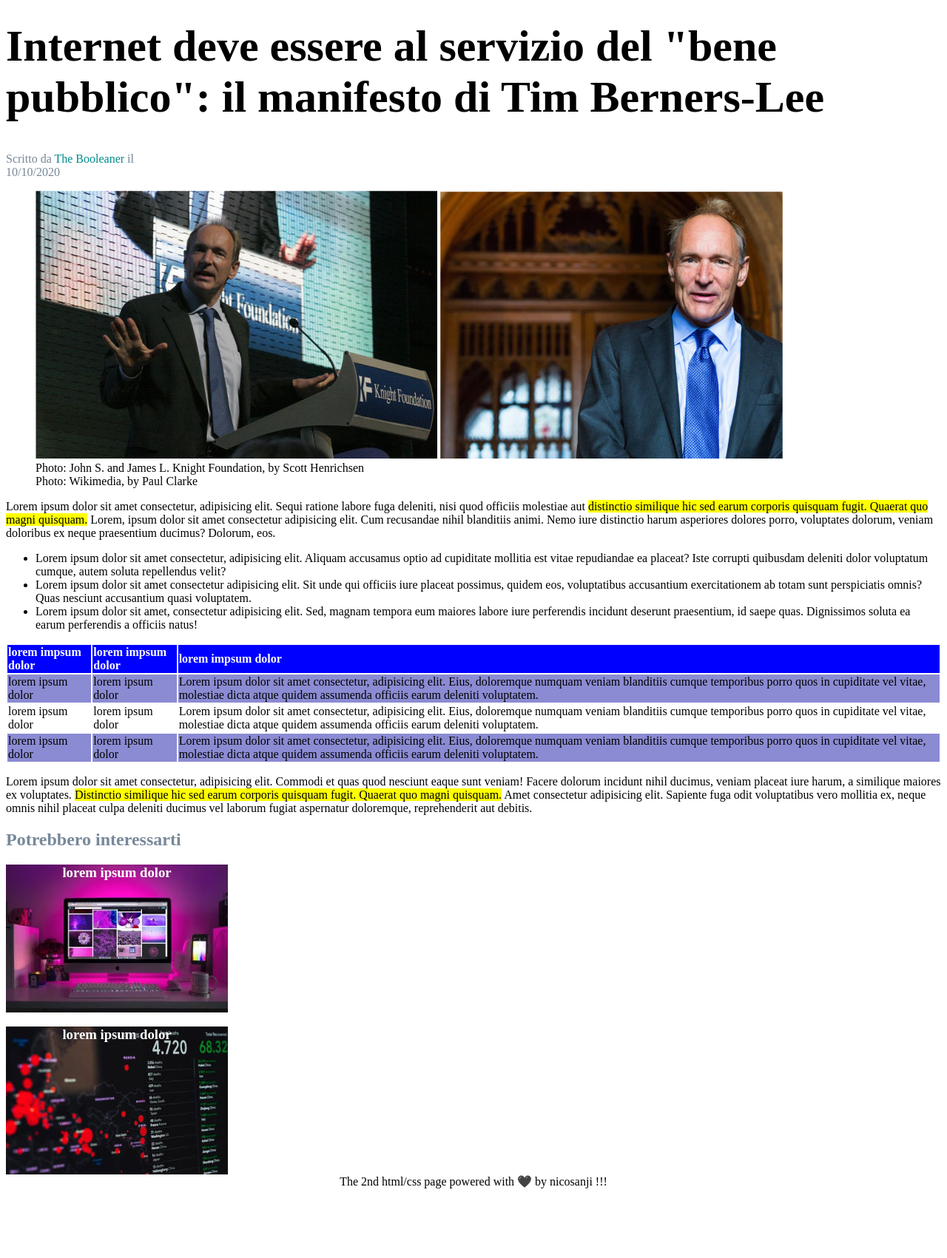
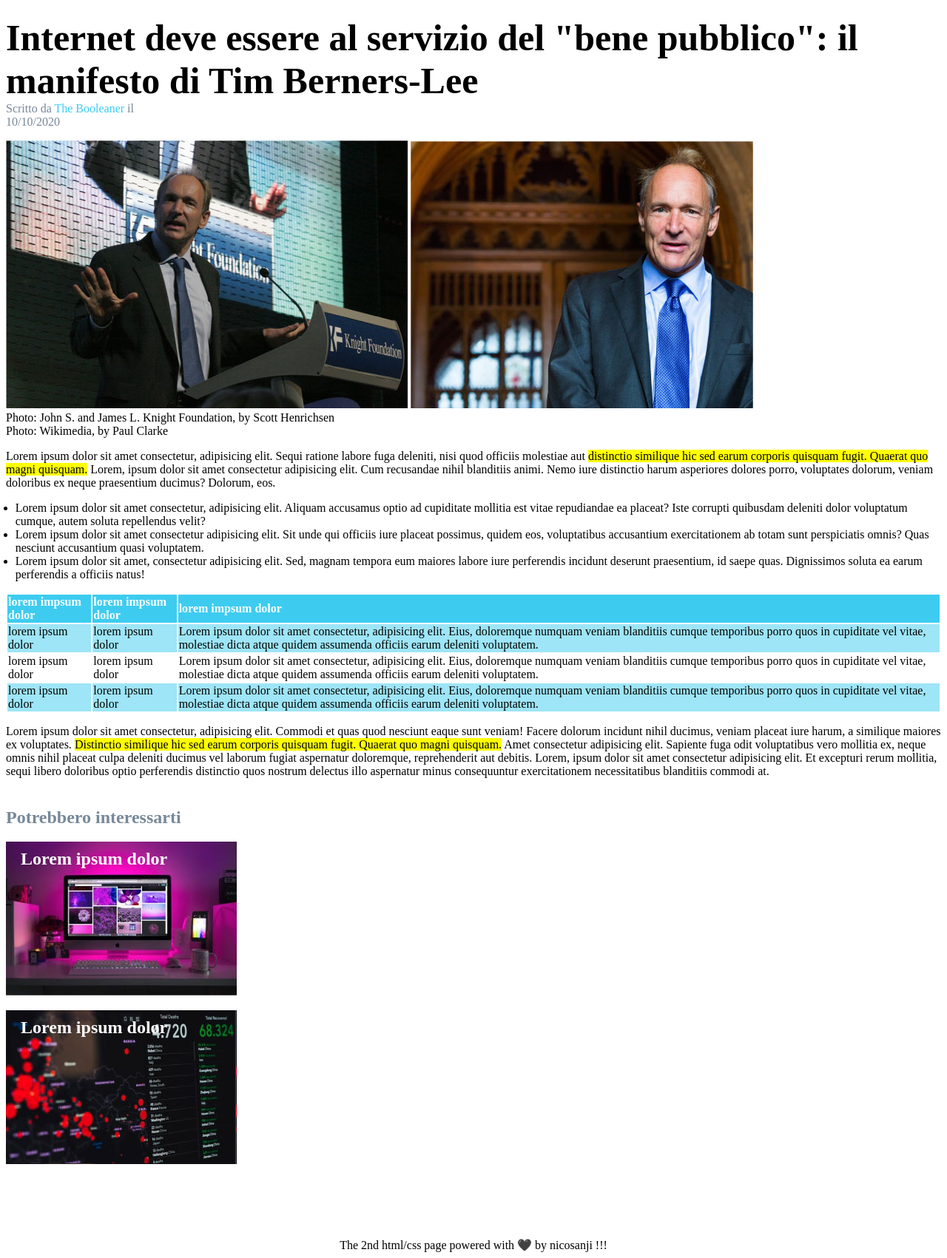
Before and after one commit to nicosanji/html-css-booleaner, a plain HTML site: page index.html in a window 1280 px wide. Shown: the part 180-1881 px from the top of the page at 74% size. Before the commit the page ends 1795 px from the top, so only its background shows below. Drawn offline with Linux system fonts and the light colour scheme.

Commit message:
Ultime modifiche e rifiniture .css con margin e padding. DEFINITIVO 1.0

```diff
--- a/css/style.css
+++ b/css/style.css
@@ -11,20 +11,30 @@ header {
 }
 
 h1 {
-    font-size: 60px;
+    font-size: 50px;
+    margin-bottom: 0%;
 }
 
 .grigiume {
     color: lightslategray;
     width: 200px;
+    margin-top: 0%;
 }
 
 #booleaner-azzurro {
-    color: darkcyan;
+    color: rgb(61, 204, 240);
+}
+
+#doppia-foto-tim{
+    margin-left: 0;
 }
 
 .evi-giallo {
     background-color: yellow;
+}
+
+ul{
+    padding-left: 1%;
 }
 
 #testo-tabella {
@@ -32,41 +42,41 @@ h1 {
 }
 
 thead{
-    background-color: blue;
+    background-color: rgb(61, 204, 240);
     color: white;
 }
 
 .tab-sfondo-azzurro{
-    background-color: rgb(139, 139, 211);
+    background-color: rgba(61, 204, 240, 0.5);
 }
 
-h2 {
+#titoletto-grigio {
     color: lightslategray;
+    margin-top: 40px;
+    margin-left: 0%;
+    padding: 0%;
+}
+
+h2{
+    margin-left: 10px;
+    padding: 10px;
 }
 
 #foto-monitor{
-    height: 200px;
-    width: 300px;
+    height: 208px;
+    width: 312px;
     background-image: url(../img/monitor.jpg);
-    text-align: center;
-}
-
-#foto-monitor{
-    height: 200px;
-    width: 300px;
-    background-image: url(../img/monitor.jpg);
-    text-align: center;
     color: white;
 }
 
 #foto-grafico{
-    height: 200px;
-    width: 300px;
+    height: 208px;
+    width: 312px;
     background-image: url(../img/graph.jpg);
-    text-align: center;
     color: white;
 }
 
 footer{
     text-align: center;
+    margin-top: 100px;
 }
--- a/index.html
+++ b/index.html
@@ -11,7 +11,7 @@
 <body>
     <header>
         <!--logo con sfondo-->
-            <img src="img/logo.svg" alt="The Booleaner" id="thebooleaner">
+        <img src="img/logo.svg" alt="The Booleaner" id="thebooleaner">
     </header>
 
     <main>
@@ -20,7 +20,7 @@
             <h1>Internet deve essere al servizio del "bene pubblico": il manifesto di Tim Berners-Lee</h1>
             <p class="grigiume">Scritto da <span id="booleaner-azzurro">The Booleaner</span> il 10/10/2020</p>
         </div>
-        <figure>
+        <figure id="doppia-foto-tim">
             <!--2 immagini con descrizione-->
             <img src="img/tim-1.jpg" alt="Tim Berners-Lee 1/2">
             <img src="img/tim-2.jpg" alt="Tim Berners-Lee 2/2">
@@ -98,18 +98,20 @@
                 voluptates. <span class="evi-giallo">Distinctio similique hic sed earum corporis quisquam fugit. Quaerat
                     quo magni quisquam.</span> Amet consectetur adipisicing elit. Sapiente fuga odit voluptatibus
                 vero mollitia ex, neque omnis nihil placeat culpa deleniti ducimus vel laborum fugiat aspernatur
-                doloremque, reprehenderit aut debitis.
+                doloremque, reprehenderit aut debitis. Lorem, ipsum dolor sit amet consectetur adipisicing elit. Et
+                excepturi rerum mollitia, sequi libero doloribus optio perferendis distinctio quos nostrum delectus illo
+                aspernatur minus consequuntur exercitationem necessitatibus blanditiis commodi at.
             </p>
         </div>
         <section>
             <!--parte finale con titolo e 2 foto "potrebbero interessarti" e testo nella foto-->
-            <h2>Potrebbero interessarti</h2>
+            <h2 id="titoletto-grigio">Potrebbero interessarti</h2>
             <div>
                 <div id="foto-monitor">
-                    <h3>lorem ipsum dolor</h3>
+                    <h2>Lorem ipsum dolor</h2>
                 </div>
                 <div id="foto-grafico">
-                    <h3>lorem ipsum dolor</h3>
+                    <h2>Lorem ipsum dolor</h2>
                 </div>
             </div>
         </section>
```
